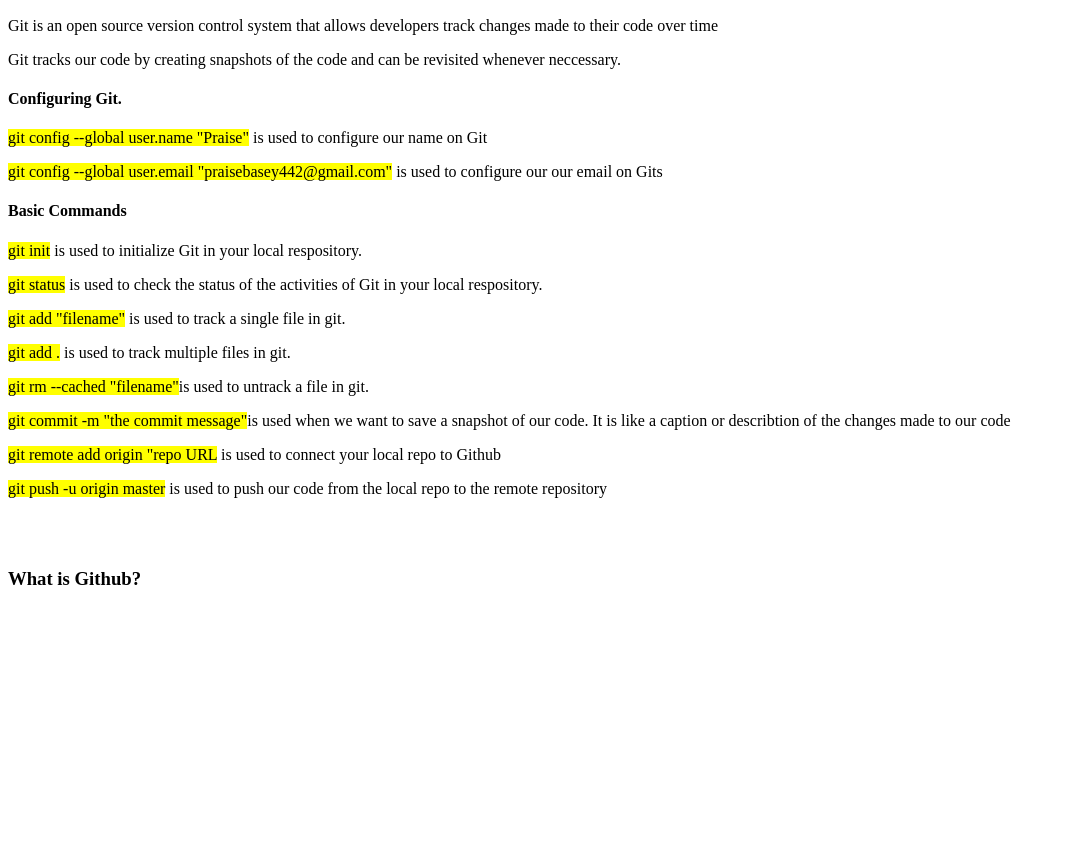
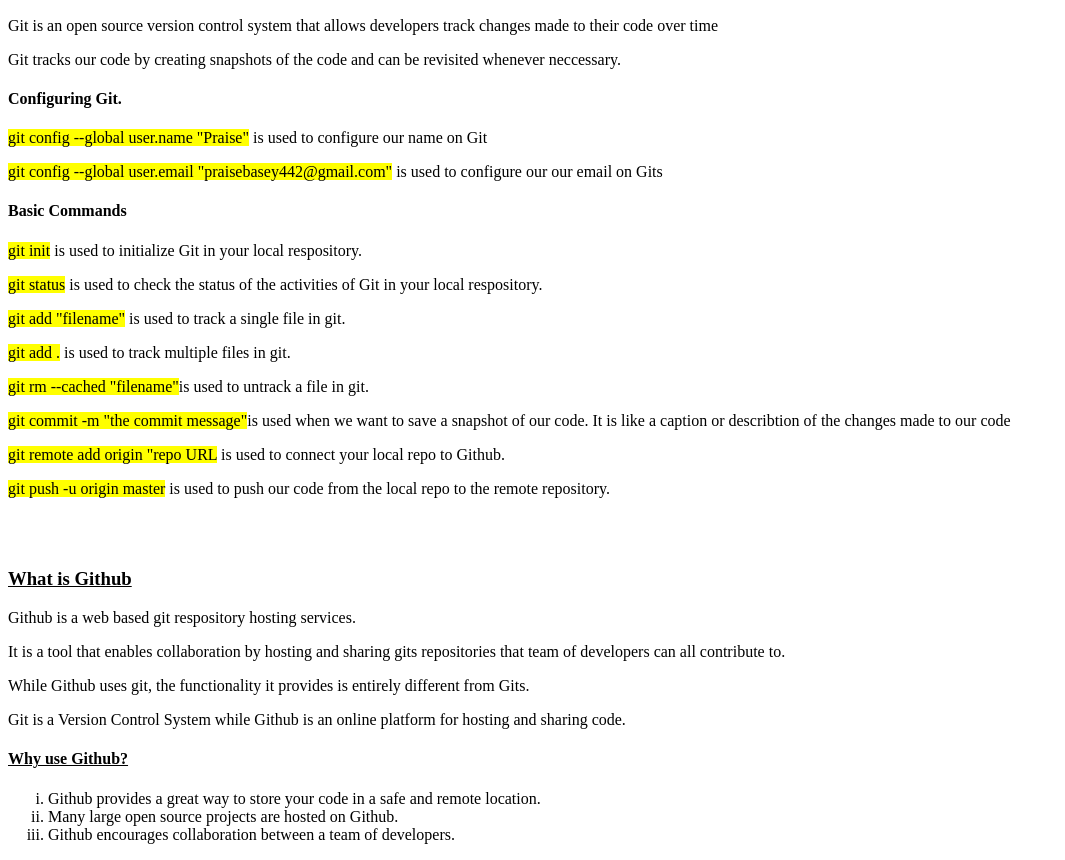
Before and after one commit to Praise442/My-Third-Website, a plain HTML site: page index.html in a window 1280 px wide. Shown: the part 104-964 px from the top of the page, without its empty margins (0-1065 px from the left). Before the commit the page ends 800 px from the top, so only its background shows below. Drawn offline with Linux system fonts and the light colour scheme.

Commit message:
Github note added

```diff
--- a/index.html
+++ b/index.html
@@ -21,13 +21,27 @@
     <p><mark>git add .</mark> is used to track multiple files in git.</p>
     <p><mark>git rm --cached "filename"</mark>is used to untrack a file in git.</p>
     <p><mark>git commit -m "the commit message"</mark>is used when we want to save a snapshot of our code. It is like a caption or describtion of the changes made to our code</p>
-    <p><mark>git remote add origin "repo URL</mark> is used to connect your local repo to Github</p>
-    <p><mark>git push -u origin master</mark> is used to push our code from the local repo to the remote repository</p>
+    <p><mark>git remote add origin "repo URL</mark> is used to connect your local repo to Github.</p>
+    <p><mark>git push -u origin master</mark> is used to push our code from the local repo to the remote repository.</p>
 
     <br>
     <br>
 
-    <h3>What is Github?</h3>
+    <h3><u>What is Github</u></h3>
+    <p>Github is a web based git respository hosting services.</p>
+    <p>It is a tool that enables collaboration by hosting and sharing gits repositories that team of developers can all contribute to.</p>
+    <p>While Github uses git, the functionality it provides is entirely different from Gits.</p>
+    <p>Git is a Version Control System while Github is an online platform for hosting and sharing code.</p>
+
+    <h4><u>Why use Github?</u></h4>
+    <ol type="i">
+        <li>Github provides a great way to store your code in a safe and remote location.</li>
+        <li>Many large open source projects are hosted on Github.</li>
+        <li>Github encourages collaboration between a team of developers.</li>
+    </ol>
+
+
+
 
 
 
```
